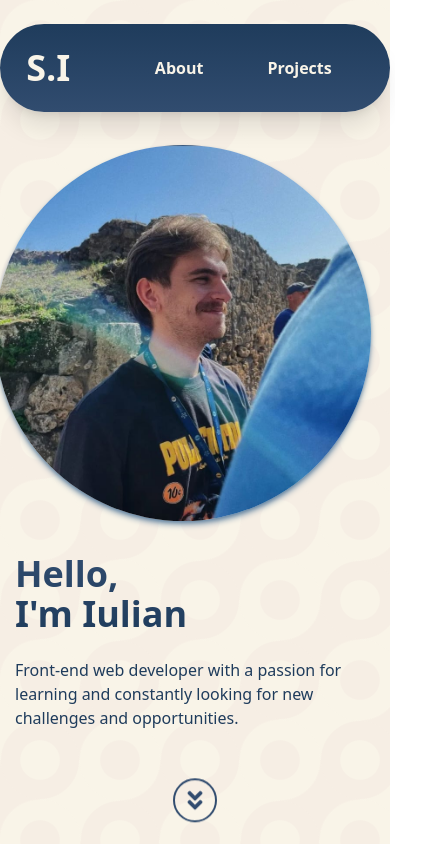
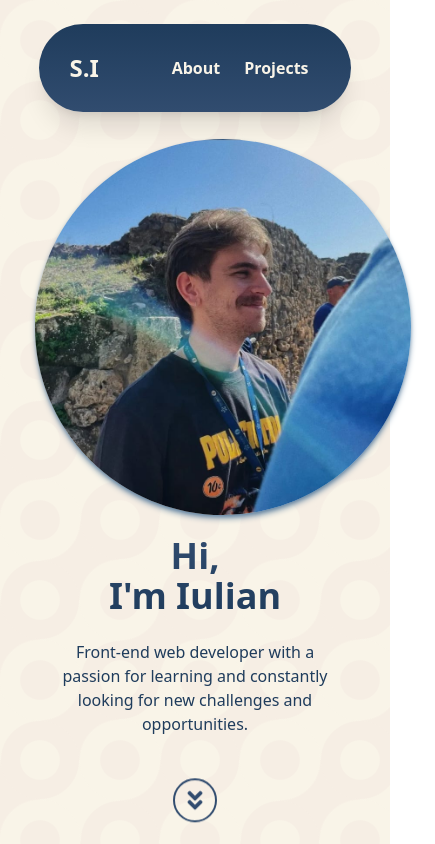
Before and after one commit to Rokonze/Portfolio, a React (Vite) app: page / in a window 390 px wide. Shown: the top 844 px of the page, 435 px wide, since content can reach past the window. Built offline with nearby package versions, Linux system fonts and the light colour scheme.

Commit message:
Modify max width for small screens and center text for sm

```diff
--- a/src/components/About.jsx
+++ b/src/components/About.jsx
@@ -7,7 +7,7 @@ import { SiTailwindcss } from "react-icons/si";
 
 function About() {
   return (
-    <div className='bg-gradient-to-b from-[#1f3c5c] to-[#314c6f] max-w-[1200px] h-auto mx-auto text-[#f9f4e8] flex flex-col  items-center my-8 py-8 rounded-3xl divide-y'>
+    <div className='bg-gradient-to-b from-[#1f3c5c] to-[#314c6f] max-w-[80%] lg:max-w-[1200px] h-auto mx-auto text-[#f9f4e8] flex flex-col  items-center my-8 py-8 rounded-3xl divide-y'>
         <div className='w-[75%] md:w-[50%]  flex flex-col items-center py-8 '>
             <h3 className='text-3xl font-extrabold mb-8'>About me</h3>
             <p className='text-center text-lg'>Lorem ipsum, dolor sit amet consectetur adipisicing elit. Similique eveniet adipisci tenetur esse dolorem, omnis necessitatibus nobis perferendis, eaque optio ut? Minus architecto eius iusto quisquam reiciendis quod natus eaque</p>
--- a/src/components/Hero.jsx
+++ b/src/components/Hero.jsx
@@ -5,13 +5,13 @@ import { FaAngleDoubleDown } from "react-icons/fa";
 function Hero() {
   return (
     <div className="flex flex-col items-center">
-        <div className="flex flex-col md:flex-row justify-around max-w-[1200px] h-[80vh] mx-auto py-4 ">
+        <div className="flex flex-col lg:flex-row items-center text-center lg:text-start  max-w-[80%] lg:max-w-[1200px] h-[80vh] mx-auto py-4 ">
             <div className=" my-auto mx-auto w-[400px] h-auto lg:w-[500px] pr-6">
                 <img src={profilepic} alt="dog" className='rounded-full shadow-md shadow-[#6384a2]'/>
             </div>
             <div className='px-5 my-auto'>
-                <h1 className="bg-gradient-to-b from-[#314c6f] to-[#1f3c5c] text-transparent bg-clip-text text-4xl sm:text-5xl lg:text-8xl font-extrabold">
-                    <span>Hello,</span>
+                <h1 className="bg-gradient-to-b from-[#314c6f] to-[#1f3c5c] text-transparent bg-clip-text text-4xl sm:text-5xl md:text-6xl lg:text-8xl font-extrabold">
+                    <span className='text-start'>Hi,</span>
                     <br />
                     <span>I'm Iulian</span>
                 </h1>
--- a/src/components/Navbar.jsx
+++ b/src/components/Navbar.jsx
@@ -3,11 +3,11 @@ import React from 'react'
 function Navbar() {
   return (
     <div className='w-[100%]'>
-        <div className=" max-w-[1200px] mt-6 rounded-full  mx-auto flex flex-row justify-around  text-[#f9f4e8]  py-6  shadow-xl items-center bg-gradient-to-b from-[#1f3c5c] to-[#314c6f]">
-            <h1 className='text-4xl font-bold'>S.I</h1>
+        <div className=" max-w-[80%] lg:max-w-[1200px] mt-6 rounded-full  mx-auto flex flex-row justify-around  text-[#f9f4e8]  py-6  shadow-xl items-center bg-gradient-to-b from-[#1f3c5c] to-[#314c6f]">
+            <h1 className='text-2xl lg:text-4xl font-bold'>S.I</h1>
             <ul className="flex flex-row ">
-                <li className='mx-4 px-4 py-2  hover:bg-[#6384a2] rounded-full font-bold active:bg-[#1f3c5c] hover:transition-all duration-300'>About</li>
-                <li className='mx-4 px-4 py-2  hover:bg-[#6384a2] rounded-full font-bold active:bg-[#1f3c5c] hover:transition-all duration-300'>Projects</li>
+                <li className='mx-1 px-2 lg:mx-4 lg:px-4 py-2  hover:bg-[#6384a2] rounded-full font-bold active:bg-[#1f3c5c] hover:transition-all duration-300'>About</li>
+                <li className='mx-1 px-2 lg:mx-4 lg:px-4 py-2  hover:bg-[#6384a2] rounded-full font-bold active:bg-[#1f3c5c] hover:transition-all duration-300'>Projects</li>
             </ul>
         </div>
     </div>
```
